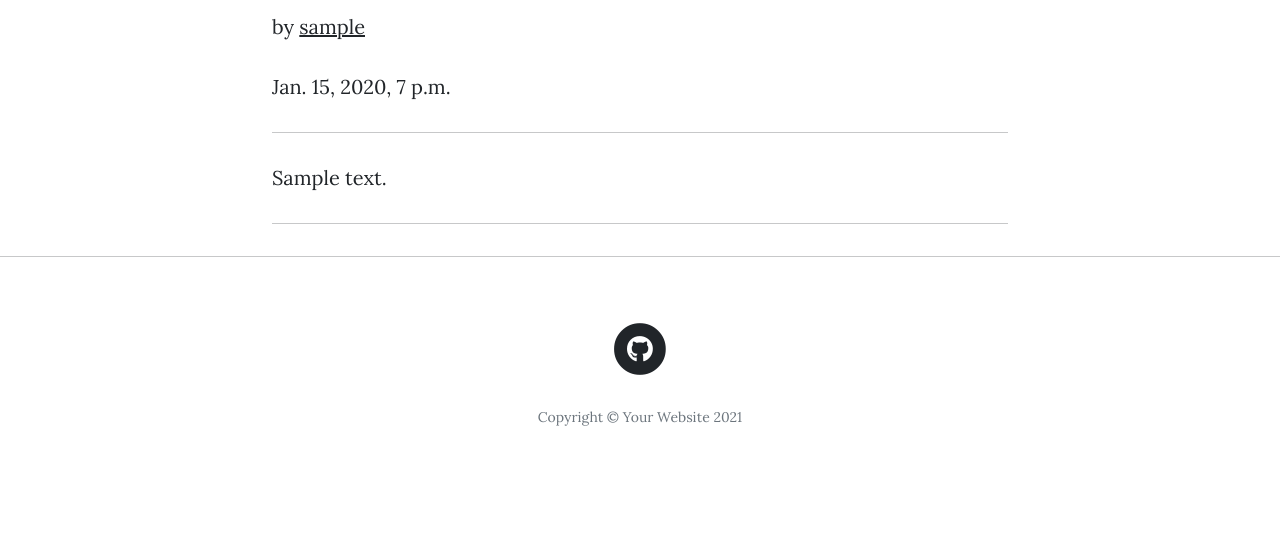
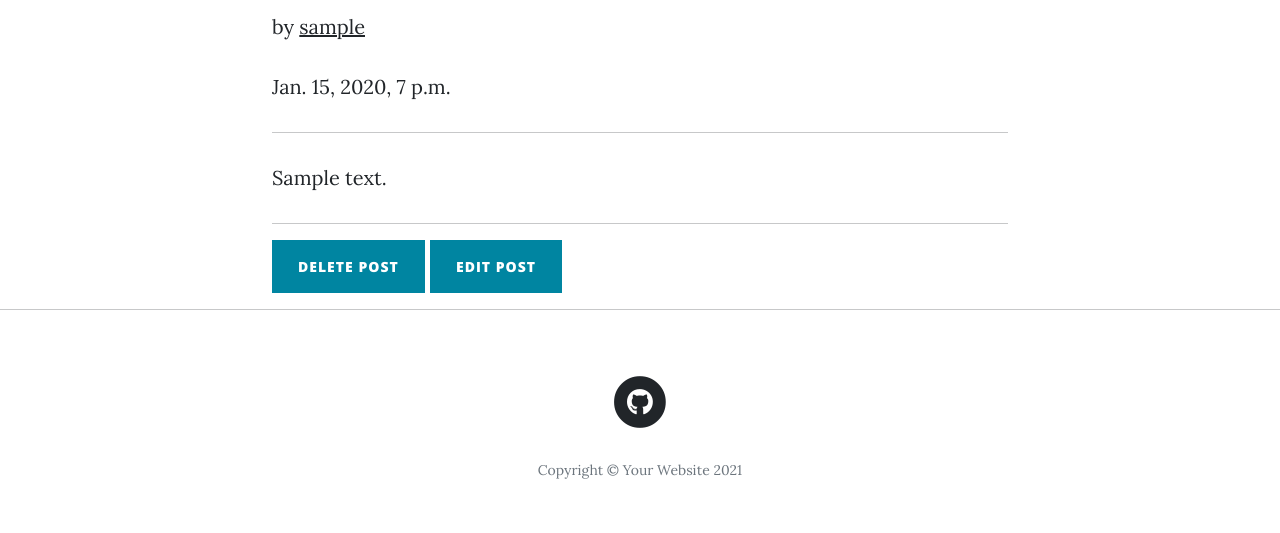
Before and after one commit to MurasakiPurki/Backend_Practice, a Django app: page /postlist/detail/1/ in a window 1280 px wide. Shown: the part 672-1205 px from the top of the page. Before the commit the page ends 1098 px from the top, so only its background shows below. Run offline with Django 3.2, Linux system fonts and the light colour scheme; a user stored in the database is signed in; tables that the repository leaves empty hold one stand-in row (values such as "Sample post"); some libraries are stand-ins or nearby versions.

Commit message:
글 수정 기능 구현 및 명칭 다듬기

```diff
--- a/blog/forms.py
+++ b/blog/forms.py
@@ -12,7 +12,7 @@ class createpost(forms.ModelForm):
             'title':forms.TextInput(
                 attrs={'class':'form-control', 'style':'width: 100%', 'placeholder':'Title'}
             ),
-            'body':forms.CharField(widget=CKEditorUploadingWidget()),
+            'content':forms.CharField(widget=CKEditorUploadingWidget()),
         }
 
 class BlogCommnentForm(forms.ModelForm):
--- a/blog/templates/index.html
+++ b/blog/templates/index.html
@@ -23,7 +23,7 @@
         </div>
         <hr>
         <div class="card">
-          <a href="{% url 'postlist' %}">
+          <a href="{% url 'post_list' %}">
             <h2 class="card-body">
               Postlist
             </h2>
@@ -41,7 +41,7 @@
         <!-- Pager -->
         {% if user.is_authenticated %}
         <div class="clearfix">
-          <a class="btn btn-primary float-right" href="{% url 'editpost' %}">Edit Posts &rarr;</a>
+          <a class="btn btn-primary float-right" href="{% url 'post_write' %}">Write Posts &rarr;</a>
         </div>
         {% endif %}
       </div>
--- a/blog/templates/post_detail.html
+++ b/blog/templates/post_detail.html
@@ -28,7 +28,16 @@
 
         <hr>
 
-
+      {% if request.user == blog_detail.author %}
+        <div>
+          <button onclick = "location.href='{% url 'post_delete' blog_detail.id %}'" class="btn btn-sm btn-primary" type="button">
+            Delete post
+          </button>
+          <button onclick = "location.href='{% url 'post_edit' blog_detail.id %}'" class="btn btn-sm btn-primary" type="button">
+            Edit post
+          </button>
+        </div>
+      {% endif %}
 
         <!-- Comments Form -->
         <!--
--- a/blog/templates/postlist.html
+++ b/blog/templates/post_list.html
@@ -8,14 +8,14 @@
         <div class="col-lg-8 col-md-10 mx-auto">
           {% for blog in blogs %}
           <div class="post-preview">
-            <a href="{% url 'detail' blog.id %}">
+            <a href="{% url 'post_detail' blog.id %}">
               <h2 class="post-title">
                 {{ blog.title }}
               </h2>
               <h3 class = "post-subtitle">
               {{ blog.content|safe }}
             </h3>
-            </a>x
+            </a>
             <p class="post-meta">Posted by
               <a href="#">{{ blog.author }}</a>
               {{ blog.pub_date }}</p>
@@ -25,7 +25,7 @@
           <!-- Pager -->
           {% if user.is_authenticated %}
           <div class="clearfix">
-            <a class="btn btn-primary float-right" href="{% url 'editpost' %}">Edit Posts &rarr;</a>
+            <a class="btn btn-primary float-right" href="{% url 'post_write' %}">Write Posts &rarr;</a>
           </div>
           {% endif %}
         </div>
--- a/blog/views/post_views.py
+++ b/blog/views/post_views.py
@@ -1,16 +1,18 @@
 from django.shortcuts import render, redirect, get_object_or_404
+from django.contrib import messages
 from django.contrib.auth.decorators import login_required
+from django.utils import timezone
 from ..forms import createpost
 from ..models import Blog_post
 
 
 
-def postlist(request):
+def post_list(request):
     blogs = Blog_post.objects.all()
-    return render(request, 'postlist.html',{'blogs':blogs})
+    return render(request, 'post_list.html',{'blogs':blogs})
 
 @login_required(login_url='sign_in')
-def editpost(request):
+def post_write(request):
     if request.method == 'POST':
 
         form = createpost(request.POST)
@@ -20,16 +22,51 @@ def editpost(request):
             Blog_post.author = request.user
             Blog_post.save()
 
-            return redirect('postlist')
+            return redirect('post_list')
 
         else:
-            return redirect('index')
+            return redirect('post_write')
 
     else:
         form = createpost()
-        return render(request, 'editpost.html',{'form': form})
+        return render(request, 'post_write.html',{'form': form})
 
 def post_detail(request, blog_id):
     blog_detail = get_object_or_404(Blog_post, pk=blog_id)
 
     return render(request, 'post_detail.html' ,{'blog_detail':blog_detail})
+
+@login_required(login_url='sign_in')
+def post_edit(request, blog_id):
+    blog_detail = get_object_or_404(Blog_post, pk=blog_id)
+    if request.user == blog_detail.author:
+        if request.method == 'POST':
+
+            form = createpost(request.POST, instance=blog_detail)
+
+            if form.is_valid():
+                blog_detail = form.save()
+                blog_detail.author = request.user
+                blog_detail.pub_date = timezone.now()
+                blog_detail.save()
+                return render(request, 'post_detail.html' ,{'blog_detail':blog_detail})
+
+            else:
+                return render(request, 'post_detail.html' ,{'blog_detail':blog_detail})
+
+        else:
+            form = createpost(instance=blog_detail)
+            return render(request, 'post_edit.html',{'form': form})
+    else:
+        messages.error(request, '수정 권한이 없습니다')
+        return redirect('post_detail')
+
+@login_required(login_url='sign_in')
+def post_delete(request, blog_id):
+    blog_detail = get_object_or_404(Blog_post, pk=blog_id)
+    if request.user == blog_detail.author:
+        blog_detail.delete()
+        return redirect('post_list')
+    else:
+        messages.error(request, '수정 권한이 없습니다')
+        return redirect('post_detail')
--- a/blogproject/templates/base.html
+++ b/blogproject/templates/base.html
@@ -44,7 +44,7 @@
             <a class="nav-link" href="{% url 'about' %}">About</a>
           </li>
           <li class="nav-item">
-            <a class="nav-link" href="{% url 'postlist' %}">Postlist</a>
+            <a class="nav-link" href="{% url 'post_list' %}">Postlist</a>
           </li>
           <li class="nav-item">
             <a href="https://github.com/MurasakiPurki">
@@ -53,7 +53,7 @@
           </li>
         </ul>
         <form>
-           <div class="low">
+           <div>
               {% if user.is_authenticated %}
                 <button onclick = "location.href='{% url 'logout' %}'" class="btn btn-sm btn-primary" type="button">
                   Logout {{ user.username }}
--- a/blogproject/urls.py
+++ b/blogproject/urls.py
@@ -23,12 +23,14 @@ from django.conf.urls.static import static
 urlpatterns = [
     path('admin/', admin.site.urls),
     path('',blog.views.index, name='index'),
-    path('postlist/',blog.views.postlist, name='postlist'),
+    path('postlist/',blog.views.post_list, name='post_list'),
     path('signup/', blog.views.sign_up, name='sign_up'),
     path('signin/', blog.views.sign_in, name='sign_in'),
     path('about/', blog.views.about, name='about'),
-    path('editpost/', blog.views.editpost, name='editpost'),
-    path('postlist/detail/<int:blog_id>/',blog.views.post_detail, name='detail'),
+    path('writepost/', blog.views.post_write, name='post_write'),
+    path('postlist/detail/<int:blog_id>/', blog.views.post_detail, name='post_detail'),
+    path('postlist/detail/<int:blog_id>/edit/', blog.views.post_edit, name='post_edit'),
+    path('postlist/detail/<int:blog_id>/delete/', blog.views.post_delete, name='post_delete'),
     path('ckeditor/',include('ckeditor_uploader.urls')),
     path('oauth/', blog.views.oauth, name='oauth'),
     path('kakao_sign_up/', blog.views.kakao_sign_up, name='kakao_sign_up'),
```
Also changed, not shown: blog/templates/post_write.html (added, +21 -0 lines), blog/views/sign_views.py (+5 -5 lines), README.md, blog/templates/post_edit.html (renamed from blog/templates/editpost.html), blog/templates/sign_in.html (renamed from blog/templates/signin.html), blog/templates/sign_up.html (renamed from blog/templates/signup.html).
